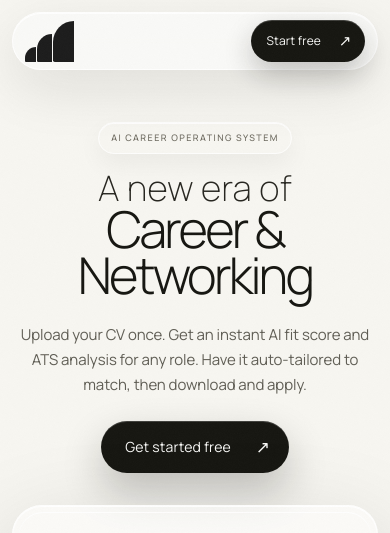
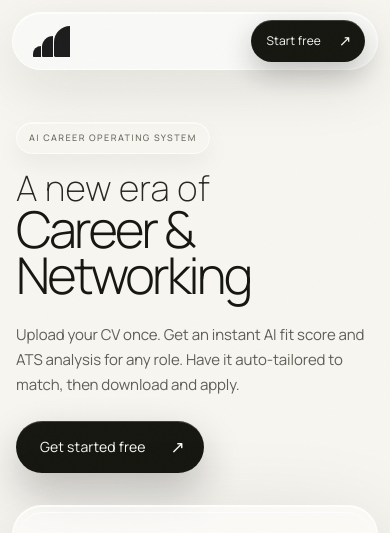
Before and after one commit to admin-vazgro/Progrize_v1, a Next.js app: page / in a window 390 px wide. Shown: the top 533 px of the page. Built offline with nearby package versions, Linux system fonts and the light colour scheme; grey boxes are pictures that could not be loaded.

Commit message:
landing-01

```diff
--- a/src/app/page.tsx
+++ b/src/app/page.tsx
@@ -155,10 +155,10 @@ export default function LandingPage() {
       {/* ── Nav ── */}
       <header className="sticky top-0 z-50 px-3 pt-3 md:px-6 md:pt-4">
         <div className="mx-auto flex h-[58px] max-w-[1180px] items-center justify-between rounded-full border border-white/75 bg-[rgba(250,250,248,0.74)] px-3 shadow-[0_18px_55px_rgba(24,24,18,0.10),inset_0_1px_0_rgba(255,255,255,0.92)] backdrop-blur-xl sm:h-[66px] sm:px-4 md:px-7">
-          <Link href="/" className="flex items-end gap-px shrink-0" aria-label="Progrize home">
-            <div className="bg-[#1c1c1c] rounded-tl-[58px] rounded-bl-[5px]" style={{ width: 11, height: 15 }} />
-            <div className="bg-[#1c1c1c] rounded-tl-[58px] rounded-bl-[5px]" style={{ width: 15, height: 28 }} />
-            <div className="bg-[#1c1c1c] rounded-tl-[58px] rounded-bl-[5px]" style={{ width: 21, height: 41 }} />
+          <Link href="/" className="ml-2 flex shrink-0 items-end gap-px sm:ml-0" aria-label="Progrize home">
+            <div className="h-[11px] w-[8px] rounded-bl-[5px] rounded-tl-[58px] bg-[#1c1c1c] sm:h-[15px] sm:w-[11px]" />
+            <div className="h-[21px] w-[11px] rounded-bl-[5px] rounded-tl-[58px] bg-[#1c1c1c] sm:h-[28px] sm:w-[15px]" />
+            <div className="h-[31px] w-[16px] rounded-bl-[5px] rounded-tl-[58px] bg-[#1c1c1c] sm:h-[41px] sm:w-[21px]" />
           </Link>
 
           <nav className="hidden items-center gap-1 rounded-full bg-white/55 p-1 text-[13px] leading-[20px] text-[#5f5d54] shadow-[inset_0_1px_0_rgba(255,255,255,0.9)] md:flex" aria-label="Main navigation">
@@ -184,8 +184,8 @@ export default function LandingPage() {
             HERO
         ══════════════════════════════════════════ */}
         <section className="overflow-hidden pt-4 md:pt-8" aria-label="Hero">
-          <div className="flex flex-col items-center gap-6 px-4 pb-8 pt-9 text-center sm:px-6 md:gap-[34px] md:pb-10 md:pt-[76px]">
-            <div className="flex flex-col items-center">
+          <div className="flex flex-col items-start gap-6 px-4 pb-8 pt-9 text-left sm:px-6 md:items-center md:gap-[34px] md:pb-10 md:pt-[76px] md:text-center">
+            <div className="flex flex-col items-start md:items-center">
               <p className="animate-landing-up mb-4 max-w-full rounded-full border border-white/75 bg-white/56 px-3 py-2 text-[9px] font-medium uppercase tracking-[0.16em] text-[#6d6a5f] shadow-[inset_0_1px_0_rgba(255,255,255,0.9),0_10px_24px_rgba(24,24,18,0.05)] sm:px-4 sm:text-[10px] sm:tracking-[0.2em]" style={{ animationDelay: "0ms" }}>
                 AI career operating system
               </p>
```
